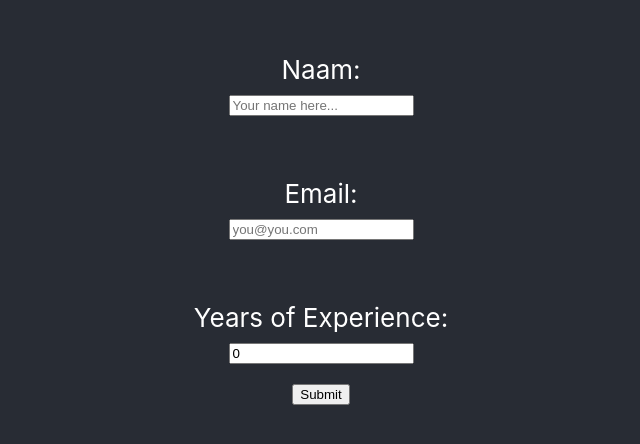
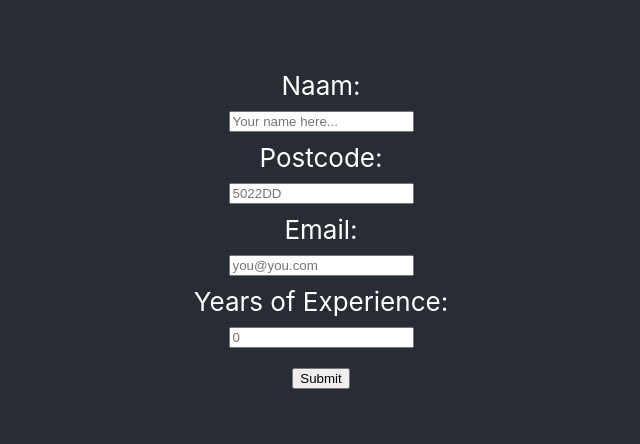
Before and after one commit to Maarten86M/react-oefenbestand, a React (Create React App) app: page / in a window 1280 px wide. Shown: the part 176-620 px from the top of the page, without its empty margins (319-959 px from the left). Built offline with nearby package versions, Linux system fonts and the light colour scheme.

Commit message:
React Hook Form voorbeeld

```diff
--- a/src/App.js
+++ b/src/App.js
@@ -31,8 +31,8 @@ function App() {
 
             {/*<ControlledComponents />*/}
 
-            <ControlledComponentsForm />
-            {/*<ReactHookFormRein />*/}
+            {/*<ControlledComponentsForm />*/}
+            <ReactHookFormRein />
 
         </div>
     );
--- a/src/ControlledComponentsForm.js
+++ b/src/ControlledComponentsForm.js
@@ -9,15 +9,15 @@ function ControlledComponentsForm() {
 
     function handleSubmit(event) { // checks worden hier ingevuld
         event.preventDefault();
-        if (!email.includes('@')){
+        if (!email.includes('@')) {
             setEmailError("Vul aub een email in.");
             return; // stopt de submit!
         }
-        if(!name){
+        if (!name) {
             setNameError("Vul aub een naam in");
             return;
         }
-        console.log("dit is ingevuld:" , name, email, xp);
+        console.log("dit is ingevuld:", name, email, xp);
     }
 
     return (
--- a/src/ReactHookFormRein.js
+++ b/src/ReactHookFormRein.js
@@ -1,7 +1,82 @@
+import {useForm} from "react-hook-form";
+import {useState} from "react";
+
 function ReactHookFormRein() {
+    const {register, handleSubmit, formState: {errors}} = useForm();
+
+    const [succes, setSucces] = useState(false);
+
+    function logOutput(data) {
+        console.log(data);
+        setSucces(true);
+    }
+
+    console.log("Wat zijn errors:", errors)
+
     return (
-        <>
-        </>
+        <div className="App">
+            <header className="App-header">
+
+                {!succes ?
+                    <form className="App-header" onSubmit={handleSubmit(logOutput)}>
+                        <label htmlFor="name">Naam:</label>
+                        <input
+                            id="name"
+                            type="text"
+                            placeholder="Your name here..."
+                            {...register('name', {required: {value: true, message: "Dit Naam veld is verplicht"}})}
+                        />
+                        {errors.name && <p>{errors.name.message}</p>}
+
+                        <label htmlFor="postcode">Postcode:</label>
+                        <input
+                            id="postcode"
+                            type="text"
+                            placeholder="5022DD"
+                            {...register("postcode", {
+                                    required: {value: true, message: "Dit postcode veld is verplicht"},
+                                    pattern: {
+                                        value: /^[1-9][0-9]{3} ?(?!sa|sd|ss)[a-z]{2}$/i,
+                                        message: "DIT IS GEEN GELDIGE POSTCODE",
+                                    }
+                                }
+                            )}
+                        />
+                        {errors.postcode && <p>{errors.postcode.message}</p>}
+
+                        <label htmlFor="email">Email:</label>
+                        <input
+                            id="email"
+                            name="email"
+                            type="email"
+                            placeholder="you@you.com"
+                            {...register('email', {
+                                validate: (value) => {
+                                    if (value.includes("@")) {
+                                        return true;
+                                    } else {
+                                        return "Vul aub een email in";
+                                    }
+                                },
+                            })}
+                        />
+                        {errors.email && <p>{errors.email.message}</p>}
+                        <label htmlFor="xp">Years of Experience:</label>
+                        <input
+                            id="xp"
+                            type="number"
+                            placeholder='0'
+                            {...register('xp')}
+                        />
+                        <input type="submit" disabled={
+                            errors.name ||
+                            errors.postcode ||
+                            errors.email ||
+                            errors.xp}/>
+                    </form> : (<h1>Beste,Dank voor het inzenden van het formulier</h1>
+                    )}
+            </header>
+        </div>
     )
 }
 
```
Lines whose indentation alone changed are shown as unchanged.
